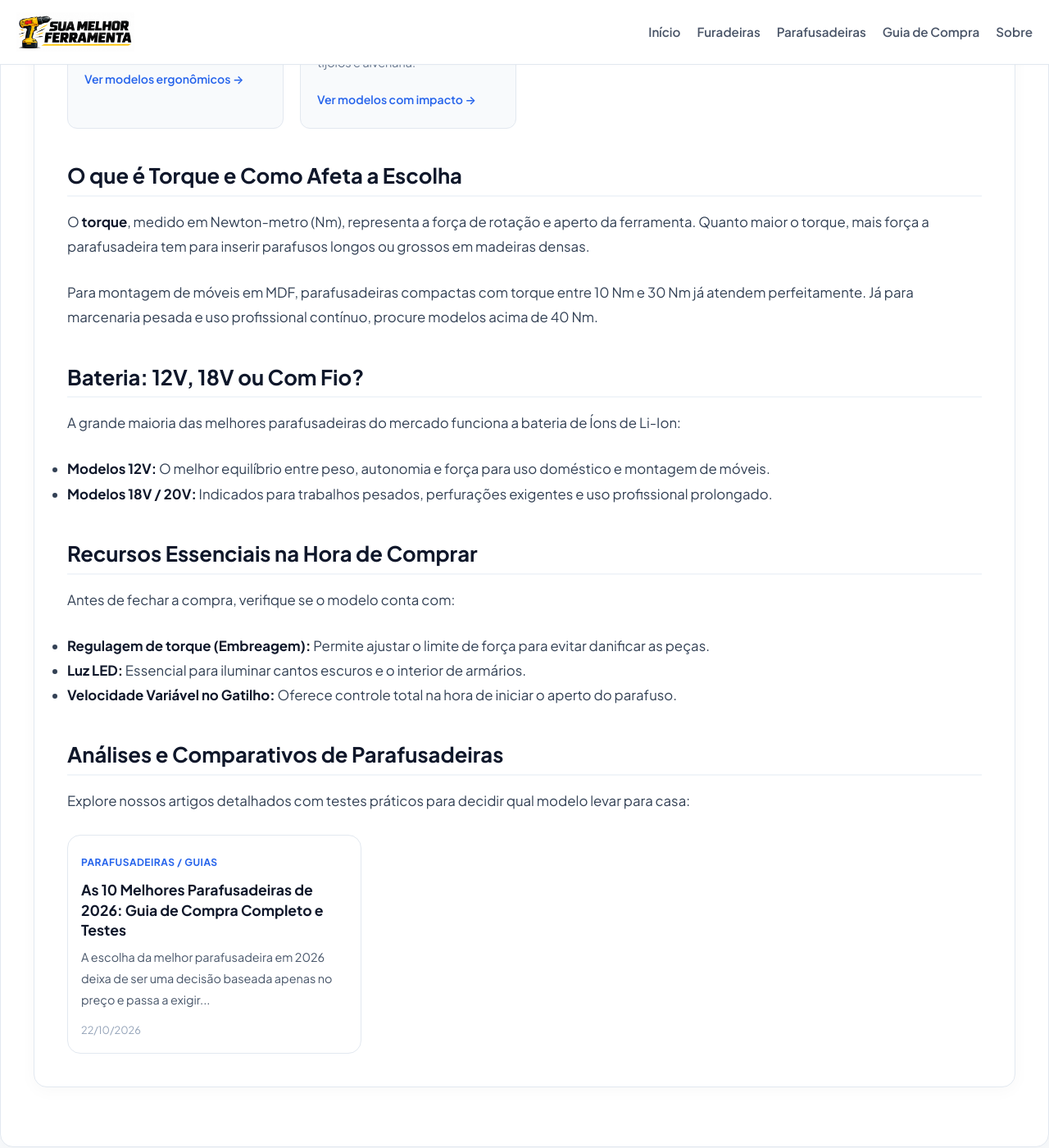
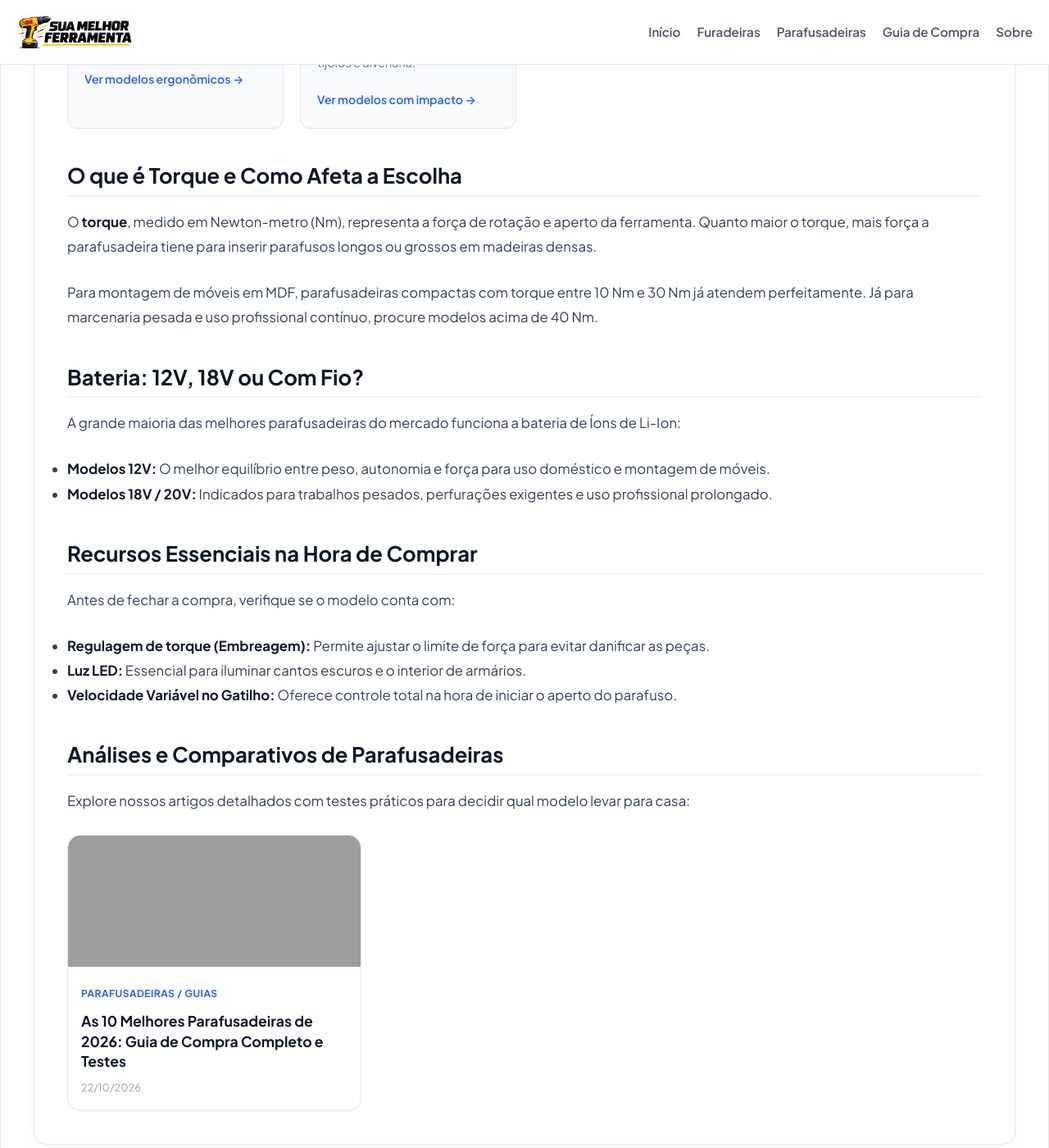
Before and after one commit to membroequipe/SiteReview, a Jekyll site: the page built from parafusadeiras.md, in a window 1280 px wide and 1400 px high, scrolled down 1223 px. Shown: the whole window at 82% size. Built offline with Jekyll 4.4.1, drawn with Linux system fonts in a browser that asks for light colours; grey boxes are pictures that could not be loaded.

Commit message:
Update parafusadeiras.md

```diff
--- a/parafusadeiras.md
+++ b/parafusadeiras.md
@@ -94,7 +94,7 @@ permalink: /parafusadeiras/
 
     <!-- 3. CONTEÚDO TÉCNICO EDUCATIVO -->
     <h2 id="como-escolher-torque">O que é Torque e Como Afeta a Escolha</h2>
-    <p>O <strong>torque</strong>, medido em Newton-metro (Nm), representa a força de rotação e aperto da ferramenta. Quanto maior o torque, mais força a parafusadeira tem para inserir parafusos longos ou grossos em madeiras densas.</p>
+    <p>O <strong>torque</strong>, medido em Newton-metro (Nm), representa a força de rotação e aperto da ferramenta. Quanto maior o torque, mais força a parafusadeira tiene para inserir parafusos longos ou grossos em madeiras densas.</p>
     <p>Para montagem de móveis em MDF, parafusadeiras compactas com torque entre 10 Nm e 30 Nm já atendem perfeitamente. Já para marcenaria pesada e uso profissional contínuo, procure modelos acima de 40 Nm.</p>
 
     <h2 id="bateria-12v-18v">Bateria: 12V, 18V ou Com Fio?</h2>
@@ -125,11 +125,18 @@ permalink: /parafusadeiras/
           {% for post in parafusadeiras_posts %}
             <article class="review-card" style="border: 1px solid var(--border-color); border-radius: 8px; overflow: hidden; background: #ffffff;">
               <a href="{{ post.url | relative_url }}" style="text-decoration: none; color: inherit; display: block;">
+
+                <!-- Imagem do Post -->
+                {% if post.image %}
+                  <div class="review-card-img" style="width: 100%; height: 160px; overflow: hidden; background: #f1f5f9;">
+                    <img src="{{ post.image | relative_url }}" alt="{{ post.title }}" style="width: 100%; height: 100%; object-fit: cover;">
+                  </div>
+                {% endif %}
+
                 <div class="review-content" style="padding: 16px;">
                   <span class="review-badge" style="font-size: 0.75rem; font-weight: 700; color: #2563eb; text-transform: uppercase;">{{ post.categories | join: " / " | default: "Parafusadeiras" }}</span>
                   <h3 class="review-card-title" style="font-size: 1.1rem; margin: 8px 0; color: #0f172a; line-height: 1.4;">{{ post.title }}</h3>
-                  <p class="review-card-excerpt" style="color: #475569; font-size: 0.9rem; margin: 0 0 12px 0;">{{ post.excerpt | strip_html | truncate: 110 }}</p>
-                  <div class="review-date" style="font-size: 0.8rem; color: #94a3b8;">{{ post.date | date: "%d/%m/%Y" }}</div>
+                  <div class="review-date" style="font-size: 0.8rem; color: #94a3b8; margin-top: 8px;">{{ post.date | date: "%d/%m/%Y" }}</div>
                 </div>
               </a>
             </article>
```
